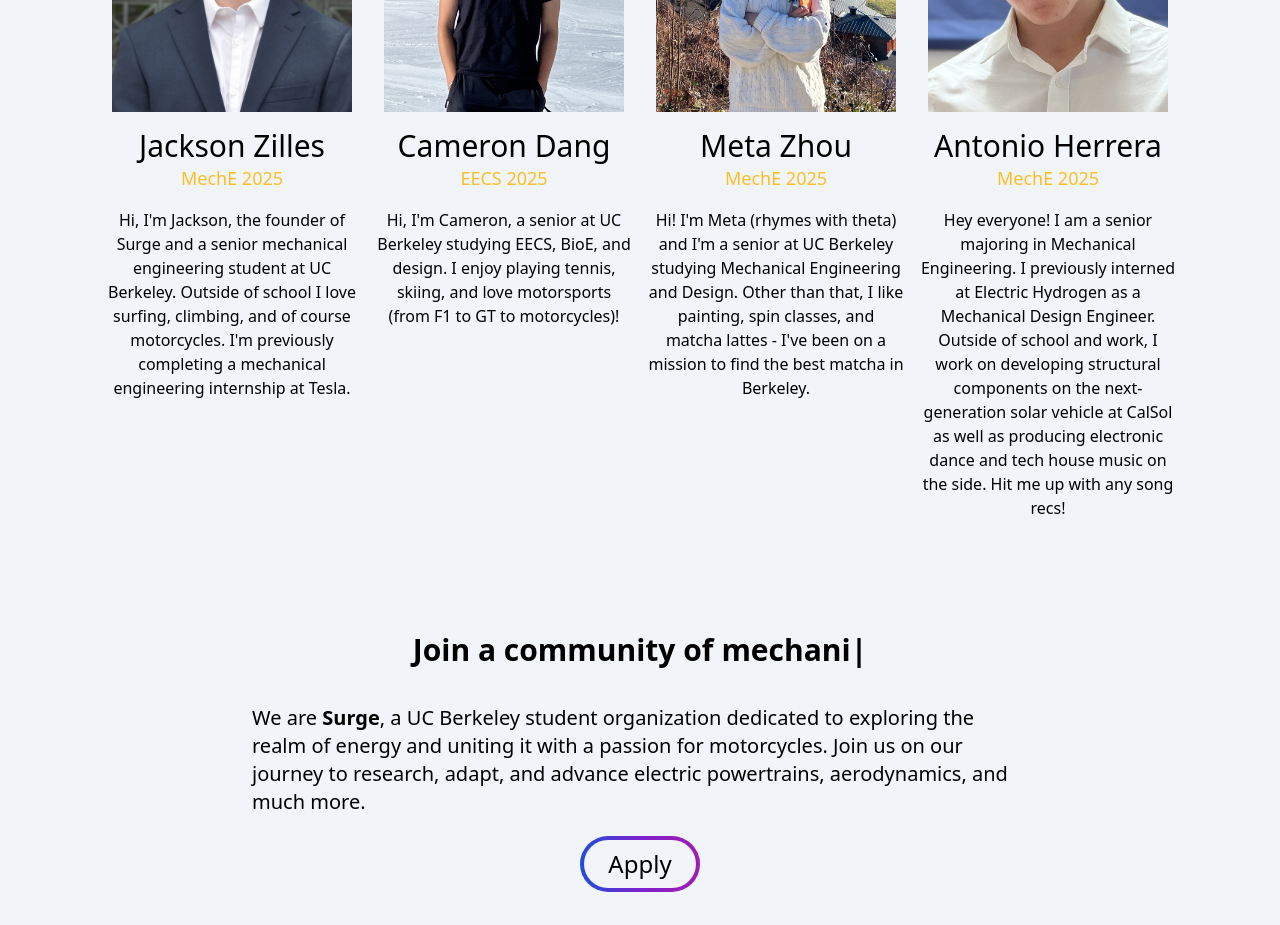
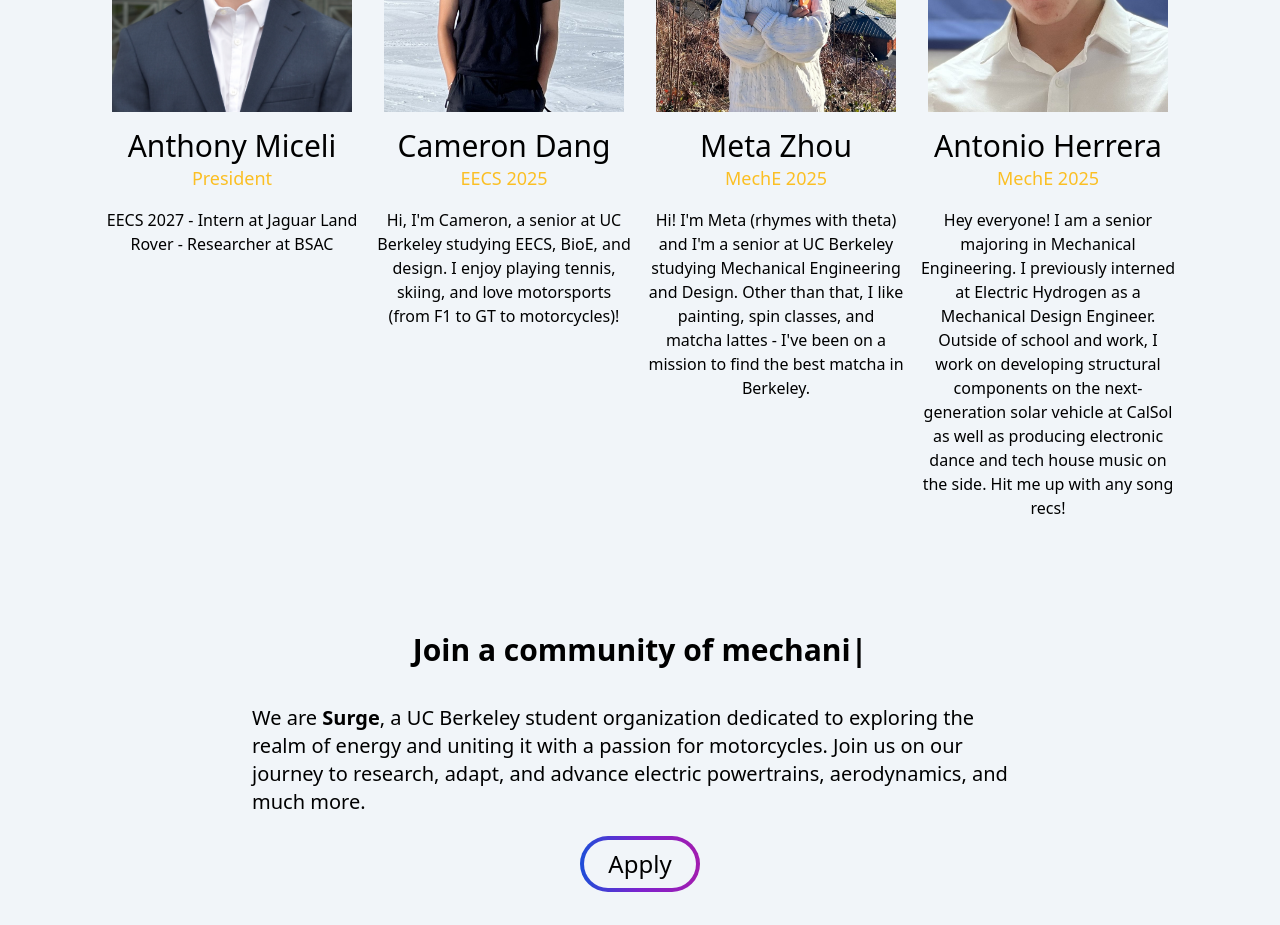
Before and after one commit to Surge-EMB/Surge-Website, a React (Create React App) app: page /about in a window 1280 px wide. Shown: the part 1820-2745 px from the top of the page. Built offline with nearby package versions, Linux system fonts and the light colour scheme.

Commit message:
updated about

```diff
--- a/src/components/About.jsx
+++ b/src/components/About.jsx
@@ -5,9 +5,9 @@ import Footer from './Footer.jsx';
 
 const teamMembers = [
     {
-        name: 'Jackson Zilles',
-        role: 'MechE 2025',
-        description: 'Hi, I\'m Jackson, the founder of Surge and a senior mechanical engineering student at UC Berkeley. Outside of school I love surfing, climbing, and of course motorcycles. I\'m previously completing a mechanical engineering internship at Tesla.',
+        name: 'Anthony Miceli',
+        role: 'President',
+        description: 'EECS 2027 - Intern at Jaguar Land Rover - Researcher at BSAC',
         imageUrl: require('../assets/media/Team/Jackson.jpg'),
     },
     {
```
Also changed, not shown: 1 other file (tests, documents, lock files or other folders).
